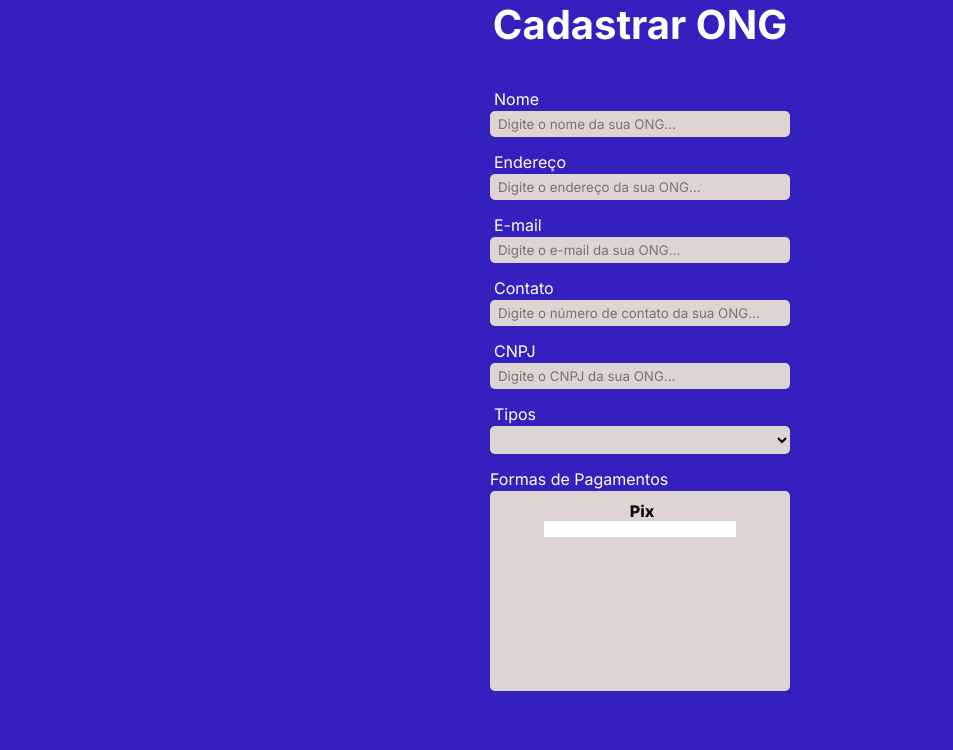
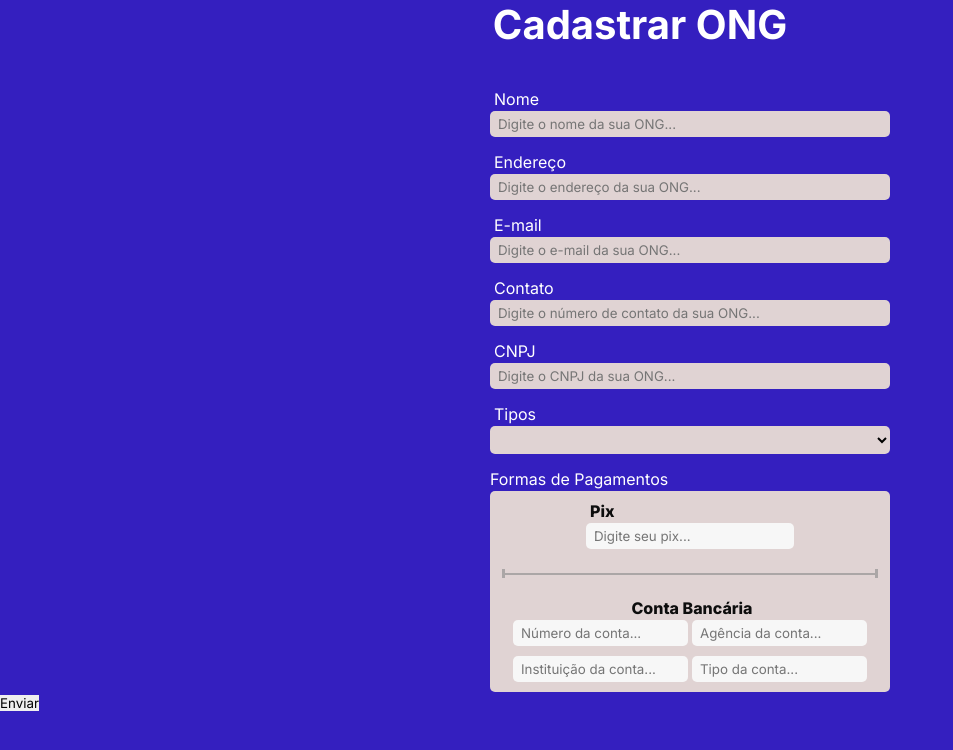
Before and after one commit to CrisGaius/doa-pe, a PHP site: page /pages/cadastrar-ong.html in a window 1280 px wide. Shown: the part 50-800 px from the top of the page, without its empty margins (0-953 px from the left). Run offline with PHP 8.4, Linux system fonts and the light colour scheme; lists and menus that the app fills with data are empty.

Commit message:
Criação dos inputs para "Formas de Pagamento"

```diff
--- a/pages/cadastrar-ong.html
+++ b/pages/cadastrar-ong.html
@@ -53,16 +53,47 @@
                     <select name="" id="ipt-tipos" class="caixa-input" placeholder="Selecione o tipo da sua ONG...">oi</select>
                 </div>
 
+                <!-- Caixa Formas de Pagamento -->
                 <div class="inputs">
                     <p>Formas de Pagamentos</p>
                     <div id="ipt-pagamento">
-                        <label for="ipt-pix" class="label-pagameto">Pix</label>
-                        <input type="number" name="" id="ipt-pix">
+                        <!-- Pix -->
+                        <div class="flex-container-pagamento">
+                            <label for="ipt-pix" class="label-pagameto">Pix</label>
+                            <input type="text" name="" id="ipt-pix" placeholder="Digite seu pix...">
+                        </div>
 
+                        <!-- Linha Divisória -->
+                        <div id="flex-container-linha">
+                            <div class="linha-vertical"></div>
+                            <div id="linha-divisoria"></div>
+                            <div class="linha-vertical"></div>
+                        </div>
+
+                        <!-- Conta Bancária -->
+                        <div class="flex-container-pagamento">
+                            <label class="label-pagameto">Conta Bancária</label>
+                            <div class="flex">
+                                <div class="alinhando-pagamentos">
+                                    <input type="text" name="" id="ipt-numero" class="ipt-cbancaria" placeholder="Número da conta...">
+
+                                    <input type="text" name="" id="ipt-agencia" class="ipt-cbancaria" placeholder="Agência da conta...">
+                                </div>
+                                <div class="alinhando-pagamentos">
+                                    <input type="text" name="" id="ipt-instituicao" class="ipt-cbancaria" placeholder="Instituição da conta...">
+
+                                    <input type="text" name="" id="ipt-tipconta" class="ipt-cbancaria" placeholder="Tipo da conta...">
+                                </div>
+                            </div>
+                        </div>
                     </div>
                 </div>
             </form>
         </section>
     </main>
+
+    <footer>
+        <button type="submit" id="btn-enviar">Enviar</button>
+    </footer>
 </body>
 </html>
--- a/styles/cadastrar-ong.css
+++ b/styles/cadastrar-ong.css
@@ -38,6 +38,7 @@ img, a {
 
 /* HEADER */
 #btn-voltar{
+    cursor: pointer;
     display: flex;
     justify-content: center;
     align-items: center;
@@ -49,6 +50,13 @@ img, a {
     font-weight: 600;
     color: var(--branco);
     background-color: var(--rosa);
+}
+
+#btn-voltar:hover{
+    transition: 0.4s;
+    scale: 1.05;
+    box-shadow: 1px 1px 3px var(--rosa);
+    background-color: #e90055;
 }
 
 #btn-voltar > img{
@@ -88,21 +96,37 @@ div.inputs{
 }
 
 .caixa-input{
-    width: 100%;
+    width: 400px;
     padding: 5px 8px;
     border-radius: 5px;
     background-color: rgb(224, 211, 211);
 }
 
-#ipt-pagamento{
-    width: 100%;
-    height: 200px;
+/* Formas de Pagamento */
+div#ipt-pagamento{
+    width: 400px;
+    height: auto;
     padding: 10px;
     border-radius: 5px;
     background-color: rgb(224, 211, 211);
     display: flex;
     align-items: center;
     flex-direction: column;
+    gap: 20px;
+}
+
+.flex-container-pagamento{
+    display: flex;
+    justify-content: center;
+    align-items: center;
+    flex-direction: column;
+    gap: 2px;
+}
+/* Pix */
+.flex-container-pagamento:first-child > label{
+    width: 100%;
+    margin-left: 8px;
+    text-align: left;
 }
 
 .label-pagameto{
@@ -110,4 +134,45 @@ div.inputs{
     color: var(--preto);
 }
 
-/* FOOTER */
+#ipt-pix{
+    width: 100%;
+    padding: 5px 8px;
+    border-radius: 5px;
+    background-color: rgb(247, 247, 247);
+}
+/* Linha Divisória */
+#flex-container-linha{
+    display: flex;
+    align-items: center;
+}
+
+.linha-vertical{
+    width: 3px;
+    height: 9px;
+    background-color: rgba(148, 147, 147, 0.7);
+}
+
+#linha-divisoria{
+    width: 370px;
+    height: 2px;
+    background-color: rgba(148, 147, 147, 0.7);
+}
+/* Conta Bancária */
+.flex{
+    display: flex;
+    flex-direction: column;
+    gap: 10px;
+}
+
+.alinhando-pagamentos{
+    display: flex;
+    justify-content: space-around;
+    gap: 4px;
+}
+
+.ipt-cbancaria{
+    width: 175px;
+    padding: 5px 8px;
+    border-radius: 5px;
+    background-color: rgb(247, 247, 247);
+}
```
